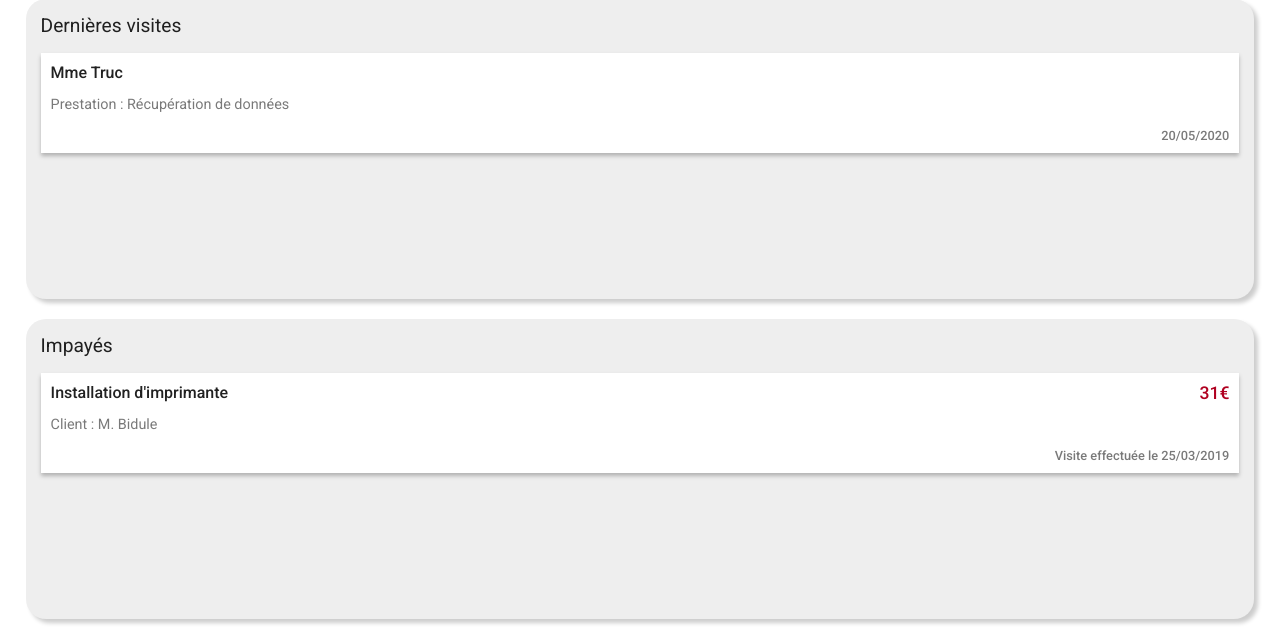
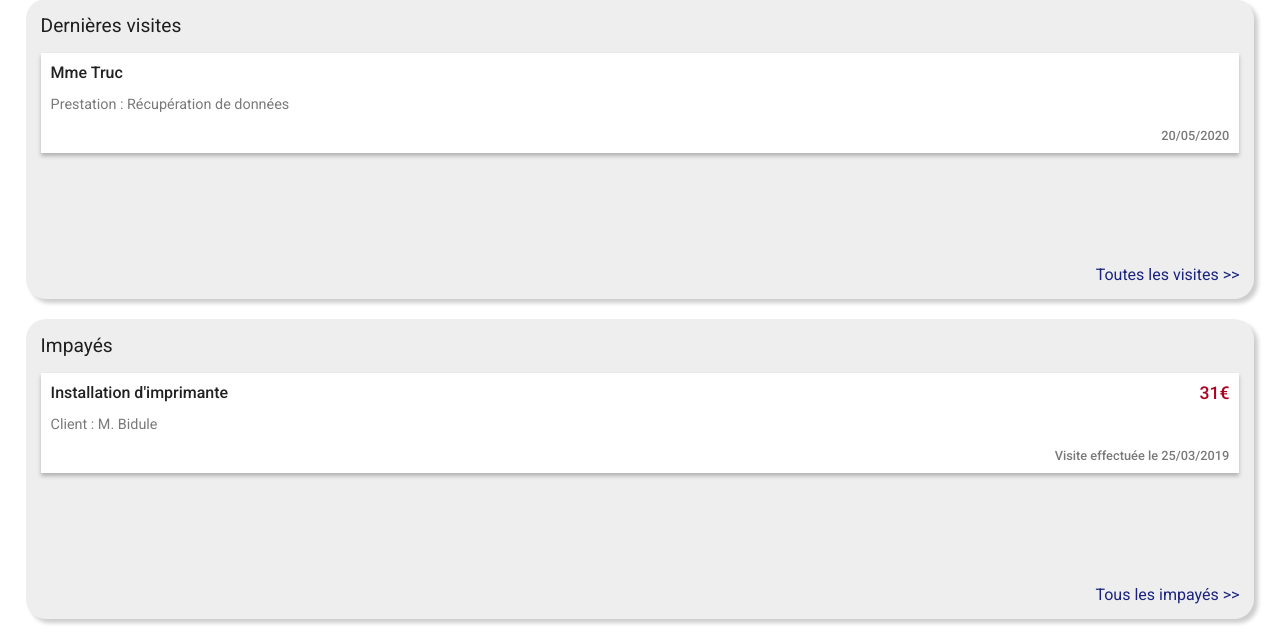
Before and after one commit to Serrazelgobaa/stage-app, a PHP site: page / in a window 1280 px wide. Shown: the part 381-1020 px from the top of the page. Run offline with PHP 8.4, Linux system fonts and the light colour scheme.

Commit message:
ajout des liens en bas de section dans index

```diff
--- a/index.php
+++ b/index.php
@@ -32,6 +32,7 @@
 
 
 		<section>
+			<div class="section_body">
 				<h2>Dernières visites</h2>
 
 				<div class="carte_visite">
@@ -44,8 +45,14 @@
 						<p>20/05/2020</p>
 					</div>
 				</div>
+			</div>
+
+			<div class="section_footer">
+				<a href="gestion_visites.php">Toutes les visites >></a>
+			</div>
 		</section>
 		<section>
+			<div class="section_body">
 				<h2>Impayés</h2>
 				<div class="carte_visite">
 					<div class="carte_body">
@@ -57,6 +64,11 @@
 						<p>Visite effectuée le 25/03/2019</p>
 					</div>
 				</div>
+			</div>
+
+			<div class="section_footer">
+				<a href="gestion_visites.php">Tous les impayés >></a>
+			</div>
 		</section>
 	</main>
 
--- a/style.css
+++ b/style.css
@@ -75,6 +75,28 @@ section {
 	margin-bottom: 20px;
 }
 
+.section_body {
+	width: 100%;
+	height: 90%;
+}
+
+.section_footer {
+	width: 100%;
+	height: 10%;
+	display: flex;
+	justify-content: flex-end;
+	align-items: flex-end;
+}
+
+.section_footer a {
+	text-decoration: none;
+	color: #1A237E;
+}
+
+.section_footer a:hover {
+	color: #2196F3;
+}
+
 h2 {
 	font-weight: 400;
 	margin-top: 0;
```
Lines whose indentation alone changed are shown as unchanged.
